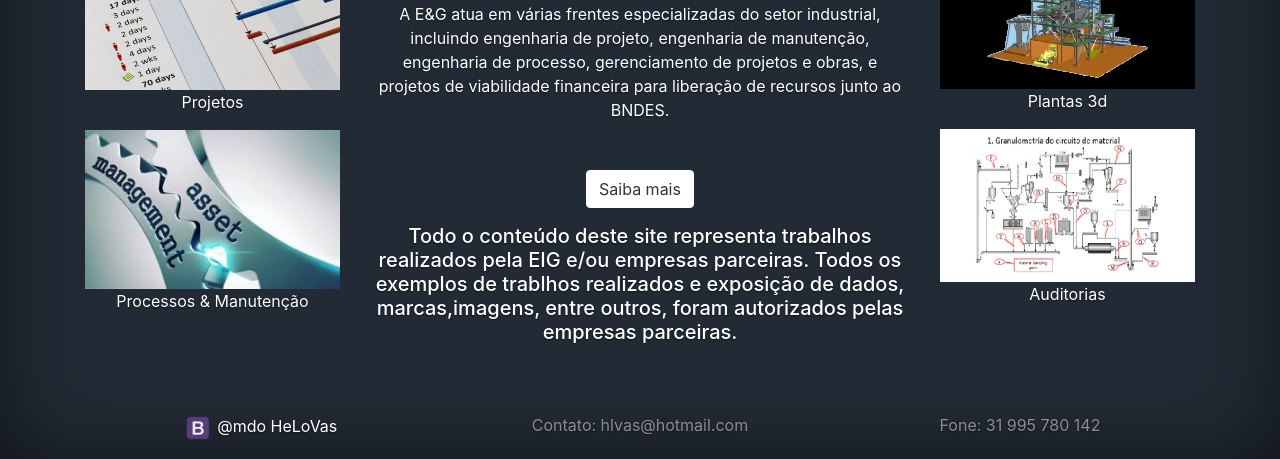
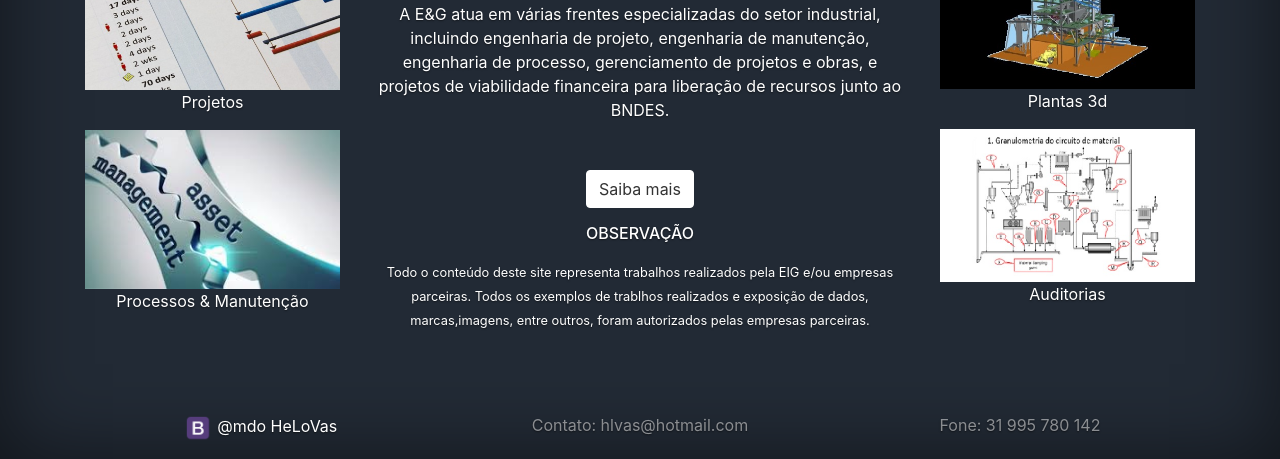
Before and after one commit to HeLoVas/eig, a plain HTML site: page index.html in a window 1280 px wide. Shown: the part 341-800 px from the top of the page. Drawn offline with Linux system fonts and the light colour scheme.

Commit message:
Update index.html

```diff
--- a/index.html
+++ b/index.html
@@ -53,8 +53,8 @@
               <p class="lead">
                 <a href="./empresa.html" class="btn btn-md btn-secondary">Saiba mais</a>
               </p>
-              <h5 class="text-center mt-3>OBSERVAÇÃO</h5>
-              <h6 class="text-center mt-3">Todo o conteúdo deste site representa trabalhos realizados pela EIG e/ou empresas parceiras. Todos os exemplos de trablhos realizados e exposição de dados, marcas,imagens, entre outros, foram autorizados pelas empresas parceiras.</p>
+              <h6 class="text-center mt-3">OBSERVAÇÃO</h6>
+              <p class="text-center mt-3"><small>Todo o conteúdo deste site representa trabalhos realizados pela EIG e/ou empresas parceiras. Todos os exemplos de trablhos realizados e exposição de dados, marcas,imagens, entre outros, foram autorizados pelas empresas parceiras.</small></p>
             </main>
           </div>
           <div class="col-3">
```
